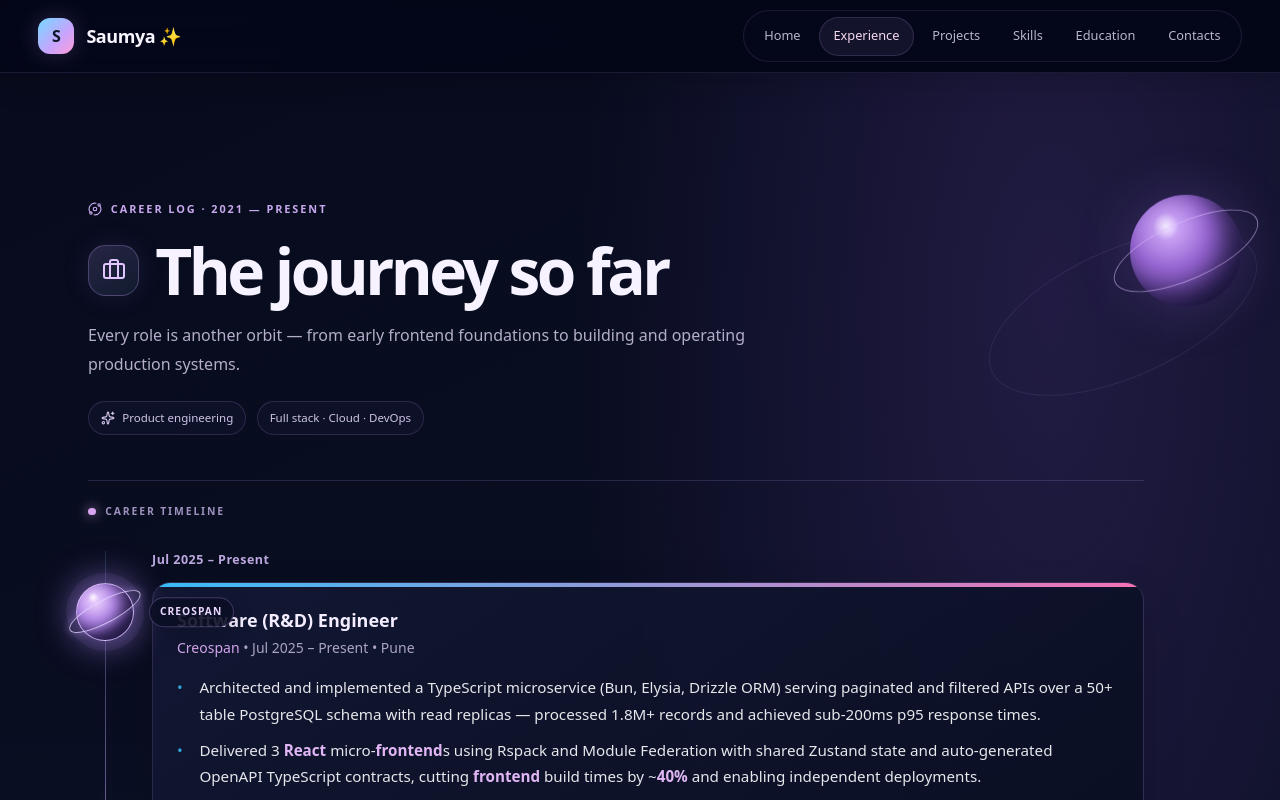
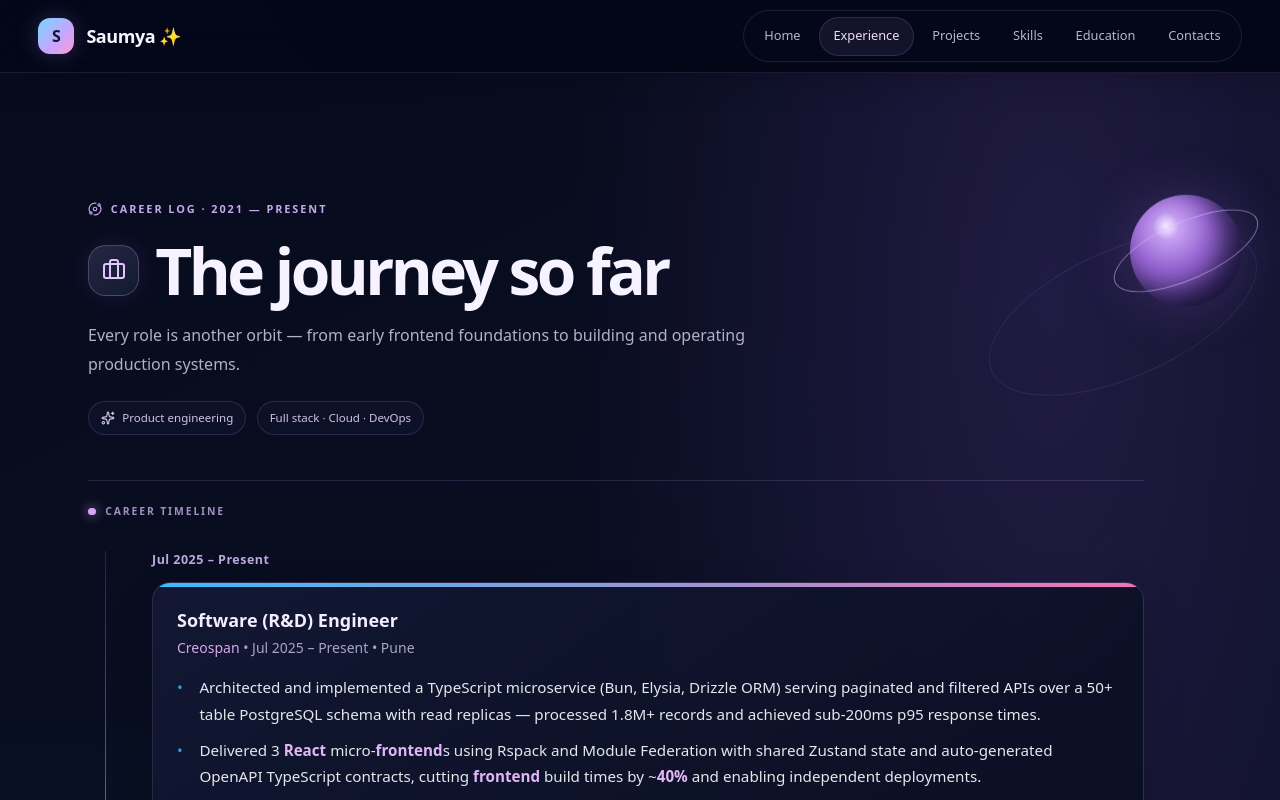
Before and after one commit to saumyasrivastava08/saumya-srivastava, a Next.js app: page /experience in a window 1280 px wide. Shown: the top 800 px of the page. Built offline with nearby package versions, Linux system fonts and the light colour scheme.

Commit message:
Smoothly track every experience while scrolling

```diff
--- a/components/shared/Timeline.tsx
+++ b/components/shared/Timeline.tsx
@@ -17,38 +17,65 @@ interface TimelineProps {
 export default function Timeline({ entries }: TimelineProps) {
   const experienceEntries = entries.filter((entry) => entry.id);
   const [activeExperience, setActiveExperience] = useState(experienceEntries[0]?.id ?? "");
-  const [planetTop, setPlanetTop] = useState(0);
   const timelineRef = useRef<HTMLDivElement>(null);
+  const planetRef = useRef<HTMLDivElement>(null);
+  const activeExperienceRef = useRef(experienceEntries[0]?.id ?? "");
 
   useEffect(() => {
     const timeline = timelineRef.current;
-    if (!timeline || experienceEntries.length === 0) return;
+    const planet = planetRef.current;
+    if (!timeline || !planet || experienceEntries.length === 0) return;
 
-    const updatePlanetPosition = (item: Element) => {
-      const timelineBounds = timeline.getBoundingClientRect();
-      const itemBounds = item.getBoundingClientRect();
-      setPlanetTop(itemBounds.top - timelineBounds.top + timeline.scrollTop + 8);
+    let frame = 0;
+    const update = () => {
+      cancelAnimationFrame(frame);
+      frame = requestAnimationFrame(() => {
+        const items = Array.from(timeline.querySelectorAll<HTMLElement>(".timeline-item[id]"));
+        if (items.length === 0) return;
+
+        const focusY = window.innerHeight * 0.46;
+        const activeItem = items.reduce((closest, item) => {
+          const bounds = item.getBoundingClientRect();
+          const distance = focusY < bounds.top
+            ? bounds.top - focusY
+            : focusY > bounds.bottom
+              ? focusY - bounds.bottom
+              : 0;
+          const closestBounds = closest.getBoundingClientRect();
+          const closestDistance = focusY < closestBounds.top
+            ? closestBounds.top - focusY
+            : focusY > closestBounds.bottom
+              ? focusY - closestBounds.bottom
+              : 0;
+          return distance < closestDistance ? item : closest;
+        }, items[0]);
+
+        const nextId = activeItem.id;
+        const timelineBounds = timeline.getBoundingClientRect();
+        const itemBounds = activeItem.getBoundingClientRect();
+        const top = itemBounds.top - timelineBounds.top + timeline.scrollTop + 8;
+        planet.style.transform = `translate3d(0, ${top}px, 0)`;
+
+        if (nextId !== activeExperienceRef.current) {
+          activeExperienceRef.current = nextId;
+          setActiveExperience(nextId);
+        }
+      });
     };
 
-    const firstItem = timeline.querySelector(".timeline-item[id]");
-    if (firstItem) updatePlanetPosition(firstItem);
+    update();
+    window.addEventListener("scroll", update, { passive: true });
+    window.addEventListener("resize", update);
+    const resizeObserver = new ResizeObserver(update);
+    resizeObserver.observe(timeline);
+    return () => {
+      cancelAnimationFrame(frame);
+      window.removeEventListener("scroll", update);
+      window.removeEventListener("resize", update);
+      resizeObserver.disconnect();
+    };
+  }, [entries.length]);
 
-    const observer = new IntersectionObserver(
-      (observations) => {
-        const visible = observations
-          .filter((observation) => observation.isIntersecting)
-          .sort((a, b) => b.intersectionRatio - a.intersectionRatio)[0];
-        if (visible?.target.id) {
-          setActiveExperience(visible.target.id);
-          updatePlanetPosition(visible.target);
-        }
-      },
-      { rootMargin: "-38% 0px -48% 0px", threshold: [0, 0.15, 0.35, 0.6] }
-    );
-
-    timeline.querySelectorAll(".timeline-item[id]").forEach((item) => observer.observe(item));
-    return () => observer.disconnect();
-  }, [entries]);
   const fadeUp = {
     hidden: { opacity: 0, y: 24 },
     show: (i = 0) => ({
@@ -70,7 +97,7 @@ export default function Timeline({ entries }: TimelineProps) {
       />
 
       {experienceEntries.length > 0 && (
-        <div className="timeline-scroll-planet" style={{ top: planetTop }} aria-live="polite">
+        <div ref={planetRef} className="timeline-scroll-planet" aria-live="polite">
           <span className="timeline-scroll-planet-ring" />
           <span className="timeline-scroll-planet-label">{activeExperience.replace(/-/g, " ")}</span>
         </div>
```
